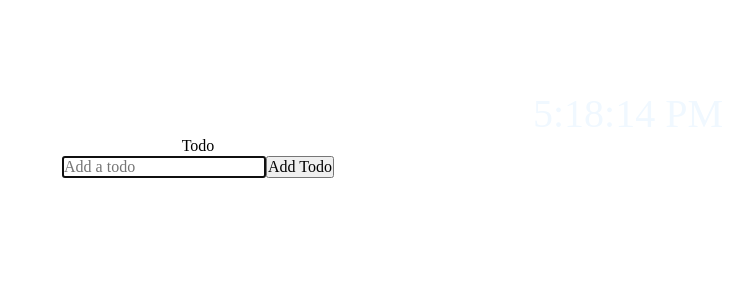
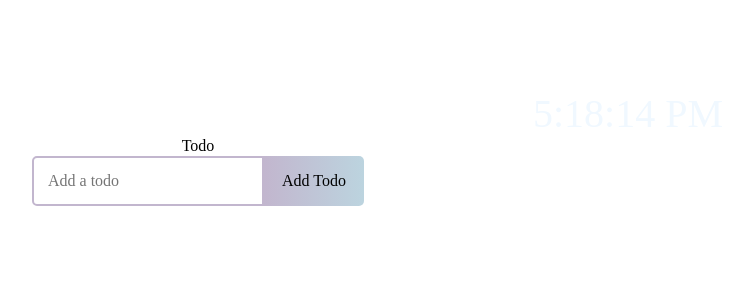
Before and after one commit to IgorNichiporukCristo/react-hooks-momentum, a React app: page / in a window 1280 px wide. Shown: the top 300 px of the page, without its empty margins (12-765 px from the left). Built offline with nearby package versions, Linux system fonts and the light colour scheme; no server answers.

Commit message:
feat: added style to form

```diff
--- a/src/Components/Todo/TodoContent/todo-content.scss
+++ b/src/Components/Todo/TodoContent/todo-content.scss
@@ -1,10 +1,11 @@
 .todo-row {
   background-color: blue;
   display: flex;
-  width: 90%;
   justify-content: space-between;
   align-items: center;
+  width: 100%;
   margin-top: 5px;
+  padding: 6px;
 }
 .complete {
   text-decoration: line-through;
--- a/src/Components/Todo/TodoForm/TodoForm.jsx
+++ b/src/Components/Todo/TodoForm/TodoForm.jsx
@@ -1,4 +1,5 @@
 import React, { useState, useEffect, useRef } from "react";
+import "./todo-form.scss"
 
 const TodoForm = (props) => {
   const [input, setInput] = useState(props.edit ? props.edit.value: "");
@@ -26,7 +27,7 @@ const TodoForm = (props) => {
   return (
     <form className="todo-form" onSubmit={ handleSubmit }>
       {props.edit ? (
-        <div>
+        <div className="form-edit">
           <input
             type="text"
             className="todo-input edit"
--- a/src/Components/Todo/TodoForm/todo-form.scss
+++ b/src/Components/Todo/TodoForm/todo-form.scss
@@ -0,0 +1,36 @@
+.todo-input {
+    padding: 14px;
+    border-radius: 5px 0 0 5px;
+    border: 2px solid rgb(194, 182, 206);
+    outline: none;
+    width: 200px;
+    background: transparent;
+  }
+
+.todo-button {
+    padding: 16px;
+    width: 100px;
+    border: none;
+    border-radius: 0 5px 5px 0;
+    cursor: pointer;
+    background: linear-gradient(
+      90deg,
+      rgb(194, 182, 206) 0%,
+      rgb(188, 212, 223) 100%
+    );
+  }
+
+.todo-input.edit {
+    border: 2px solid rgb(188, 212, 223);
+  }
+
+.todo-button.edit {
+    background: linear-gradient(
+      90deg,
+      rgb(188, 212, 223) 0%,
+      rgb(194, 182, 206) 100%
+    );
+}
+.form-edit{
+    margin-top: 5px;
+}
```
Also changed, not shown: 1 other file (tests, documents, lock files or other folders).
